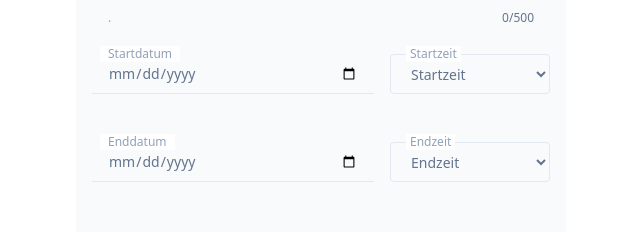
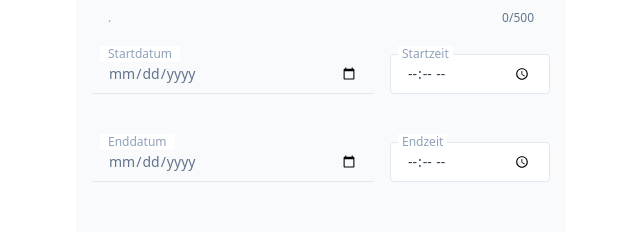
Before and after one commit to marcohoegen/TWP_KonferenzTool, a React app in the folder frontend/: page /newconference in a window 1280 px wide. Shown: the part 482-714 px from the top of the page, without its empty margins (319-959 px from the left). Built offline with nearby package versions, Linux system fonts and the light colour scheme; the HTML template or start-up script is replaced by a standard one.

Commit message:
changed InputFieldTime to use input type="time" for better UX and remove unused select options

```diff
--- a/frontend/src/components/InputFieldTime.tsx
+++ b/frontend/src/components/InputFieldTime.tsx
@@ -1,16 +1,22 @@
 import { useState } from "react";
 
-{/* Beispiel für Nutzung:
+/* Beispiel:
   <InputFieldTime label="Startzeit" stepMinutes={15} width="w-1/2" />
-  <InputFieldTime label="Endzeit" stepMinutes={15} width="w-1/2" />
-        */}
+  <InputFieldTime label="Endzeit"   stepMinutes={5}  width="w-1/2" />
+*/
 
 interface InputFieldTimeProps {
   id?: string;
   label?: string;
-  width?: string;
-  height?: string;
-  stepMinutes?: number;
+  width?: string;     // z.B. "w-full", "w-40"
+  height?: string;    // z.B. "h-10"
+  stepMinutes?: number; // Schrittweite in MINUTEN (wird in Sekunden umgerechnet)
+  min?: string;       // optional: "08:00"
+  max?: string;       // optional: "18:00"
+  required?: boolean;
+  disabled?: boolean;
+  value?: string;
+  onChange?: (v: string) => void;
 }
 
 export default function InputFieldTime({
@@ -19,54 +25,47 @@ export default function InputFieldTime({
   width = "w-full",
   height = "h-10",
   stepMinutes = 15,
+  min,
+  max,
+  required,
+  disabled,
+  value,
+  onChange,
 }: InputFieldTimeProps) {
-  const [value, setValue] = useState("");
-  const generateTimeOptions = (step: number) => {
-    const options: string[] = [];
-    for (let h = 0; h < 24; h++) {
-      for (let m = 0; m < 60; m += step) {
-        const hh = h.toString().padStart(2, "0");
-        const mm = m.toString().padStart(2, "0");
-        options.push(`${hh}:${mm}`);
-      }
-    }
-    return options;
+  const [internal, setInternal] = useState(value ?? "");
+  const val = value ?? internal;
+
+  const handleChange = (v: string) => {
+    setInternal(v);
+    onChange?.(v);
   };
-
-  const timeOptions = generateTimeOptions(stepMinutes);
 
   return (
     <div className={`relative my-6 ${width}`}>
-      <select
+      <input
         id={id}
         name={id}
-        value={value}
-        onChange={(e) => setValue(e.target.value)}
-        className={`peer relative ${height} w-full rounded border border-slate-200 px-4 text-sm text-slate-500
-          outline-none transition-all autofill:bg-white
-          focus:border-sky-500 focus:outline-none disabled:cursor-not-allowed disabled:bg-slate-50 disabled:text-slate-400`}
-      >
-        <option value="" disabled hidden>
-          {label}
-        </option>
-        {timeOptions.map((t) => (
-          <option key={t} value={t}>
-            {t}
-          </option>
-        ))}
-      </select>
+        type="time"
+        value={val}
+        onChange={(e) => handleChange(e.target.value)}
+        step={stepMinutes * 60}   // ⇐ iOS Scroll-Wheel mit deiner Schrittweite
+        min={min}
+        max={max}
+        required={required}
+        disabled={disabled}
+        inputMode="numeric"
+        className={`peer ${height} w-full rounded border border-slate-200 bg-white px-4
+                    text-sm text-slate-700 outline-none transition
+                    focus:border-sky-500 disabled:cursor-not-allowed
+                    disabled:bg-slate-50 disabled:text-slate-400`}
+      />
 
       <label
         htmlFor={id}
-        className="absolute left-4 -top-2 z-[1] cursor-text px-1 text-xs text-slate-400 transition-all
-          before:absolute before:top-0 before:left-0 before:z-[-1] before:block before:h-full before:w-full
-          before:bg-white before:transition-all
-          peer-placeholder-shown:top-2.5 peer-placeholder-shown:text-sm
-          peer-required:after:text-pink-500 peer-required:after:content-['\\00a0*']
-          peer-focus:-top-2 peer-focus:cursor-default peer-focus:text-xs peer-focus:text-sky-500
-          peer-disabled:cursor-not-allowed peer-disabled:text-slate-400 peer-disabled:before:bg-transparent"
+        className="pointer-events-none absolute -top-2 left-2 z-[1] bg-white px-1
+                   text-xs text-slate-400 transition peer-focus:text-sky-500"
       >
-        {label}
+        {label}{required && <span className="text-pink-500"> *</span>}
       </label>
     </div>
   );
```
